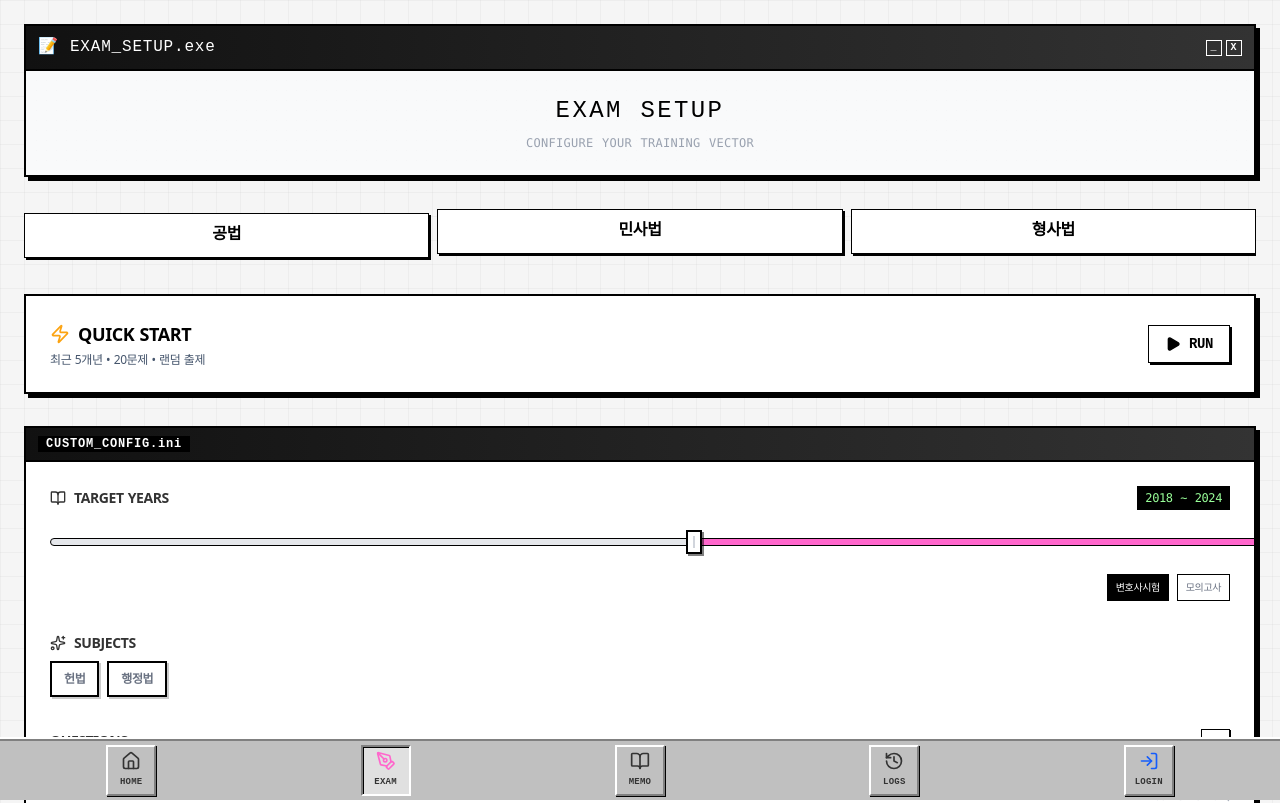
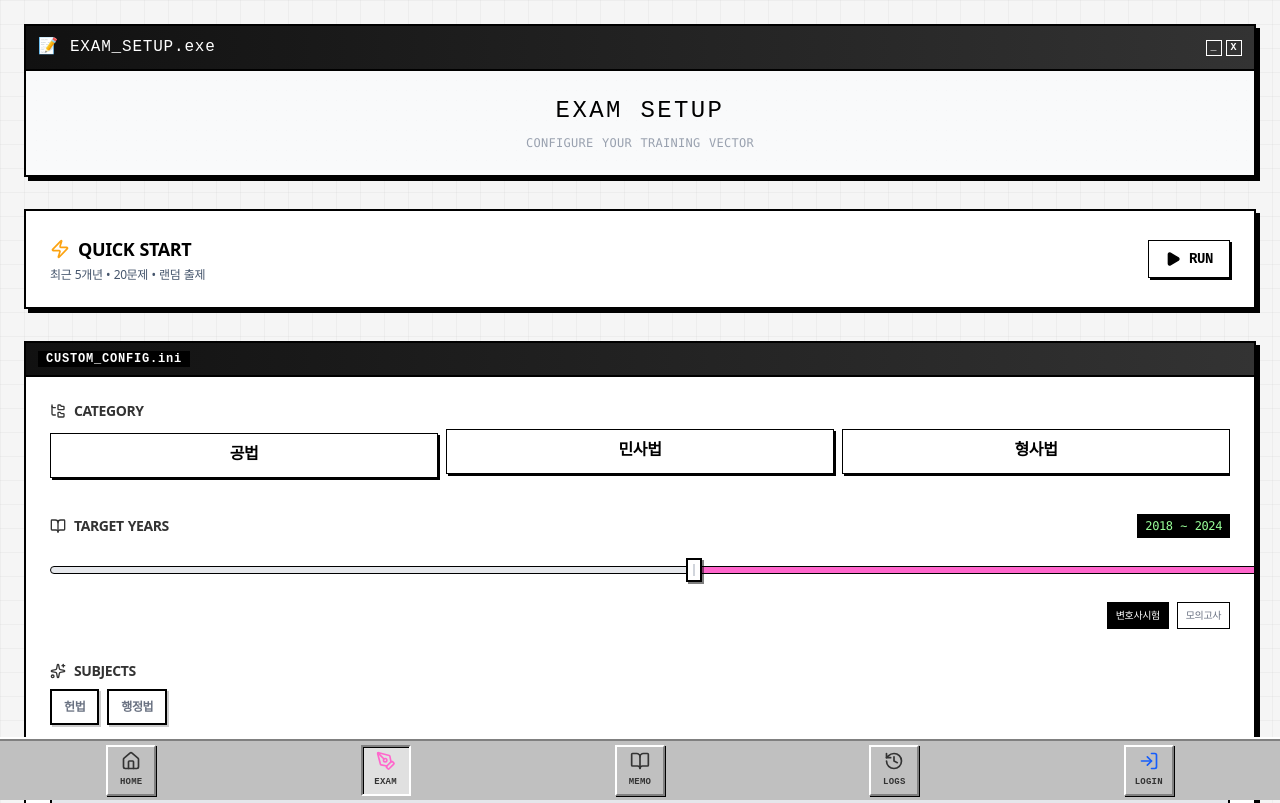
Before and after one commit to mminimin112313/GOEUN, a SvelteKit app: page /settings in a window 1280 px wide. Shown: the top 803 px of the page. Built offline with nearby package versions, Linux system fonts and the light colour scheme; no server answers; a web font is replaced by a local one.

Commit message:
refactor: relocate category tabs to settings panel

```diff
--- a/src/routes/settings/+page.svelte
+++ b/src/routes/settings/+page.svelte
@@ -305,25 +305,6 @@
         </div>
     </header>
 
-    <!-- 1. Category Tabs -->
-    <div class="flex gap-2 overflow-x-auto pb-2 custom-scrollbar">
-        {#each Object.keys(CATEGORY_MAP) as cat}
-            <button
-                class="flex-1 min-w-[80px] btn-retro transition-all
-                       {$quizConfig.category === cat
-                    ? 'bg-[#FF66CC] text-white translate-y-1'
-                    : 'bg-white text-gray-500 hover:bg-gray-50'}"
-                on:click={() => {
-                    $quizConfig.category = cat;
-                    $quizConfig.selectedSubjects = []; // Reset sub-filters
-                    $quizConfig.selectedCodes = [];
-                }}
-            >
-                {cat}
-            </button>
-        {/each}
-    </div>
-
     <!-- 2. Quick Start Card -->
     <div class="retro-window bg-[#E0F7FA] border-2 border-black">
         <div class="p-6 flex items-center justify-between">
@@ -357,6 +338,30 @@
         </div>
 
         <div class="p-6 space-y-8">
+            <!-- 1. Category Tabs (Relocated) -->
+            <div class="space-y-2">
+                <h2 class="font-bold text-sm flex items-center gap-2">
+                    <FolderTree size={16} /> CATEGORY
+                </h2>
+                <div class="flex gap-2 overflow-x-auto pb-2 custom-scrollbar">
+                    {#each Object.keys(CATEGORY_MAP) as cat}
+                        <button
+                            class="flex-1 min-w-[80px] btn-retro transition-all
+                                {$quizConfig.category === cat
+                                ? 'bg-[#FF66CC] text-white translate-y-1'
+                                : 'bg-white text-gray-500 hover:bg-gray-50'}"
+                            on:click={() => {
+                                $quizConfig.category = cat;
+                                $quizConfig.selectedSubjects = []; // Reset sub-filters
+                                $quizConfig.selectedCodes = [];
+                            }}
+                        >
+                            {cat}
+                        </button>
+                    {/each}
+                </div>
+            </div>
+
             <!-- Year Range Slider -->
             <div class="space-y-4">
                 <div class="flex justify-between items-center">
```
